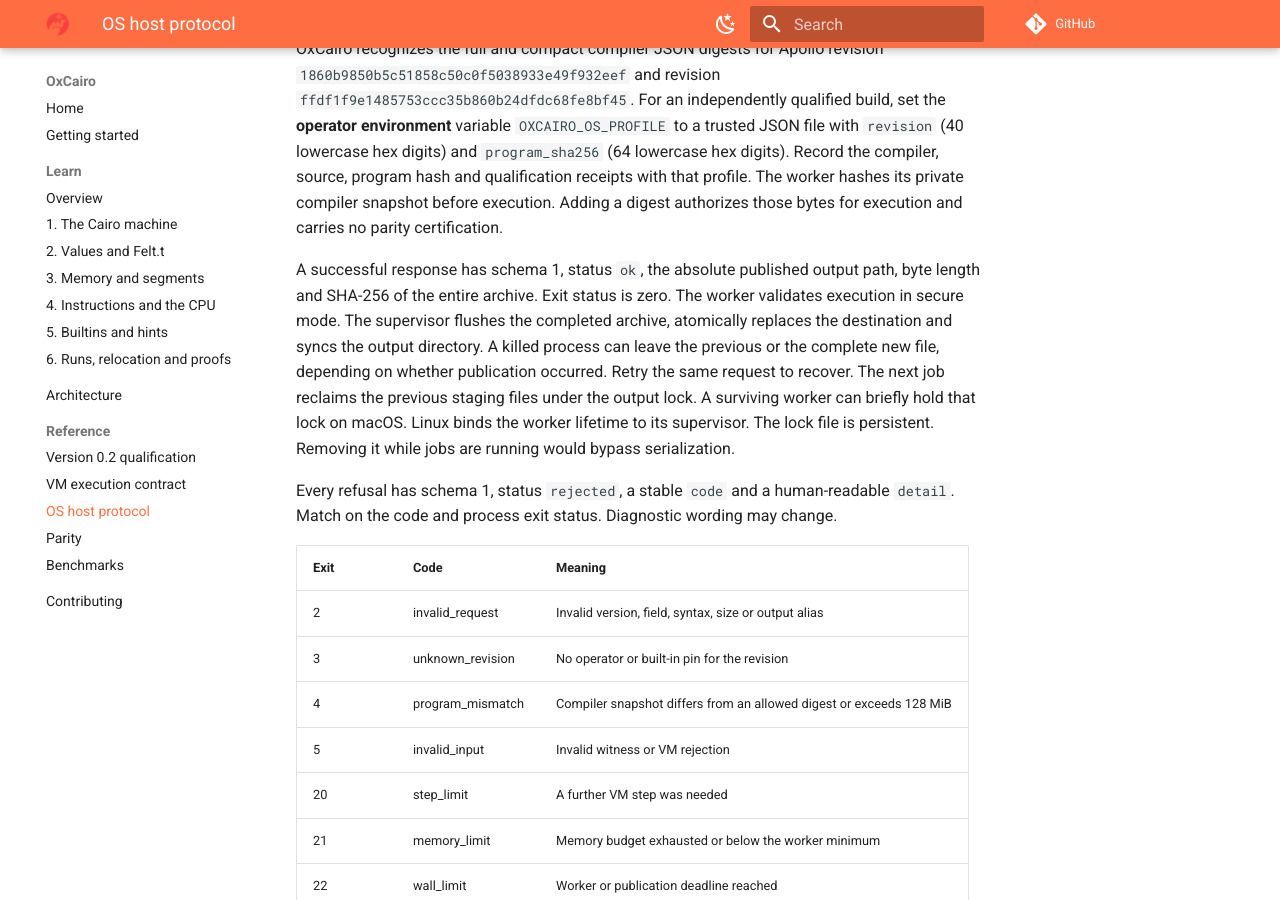
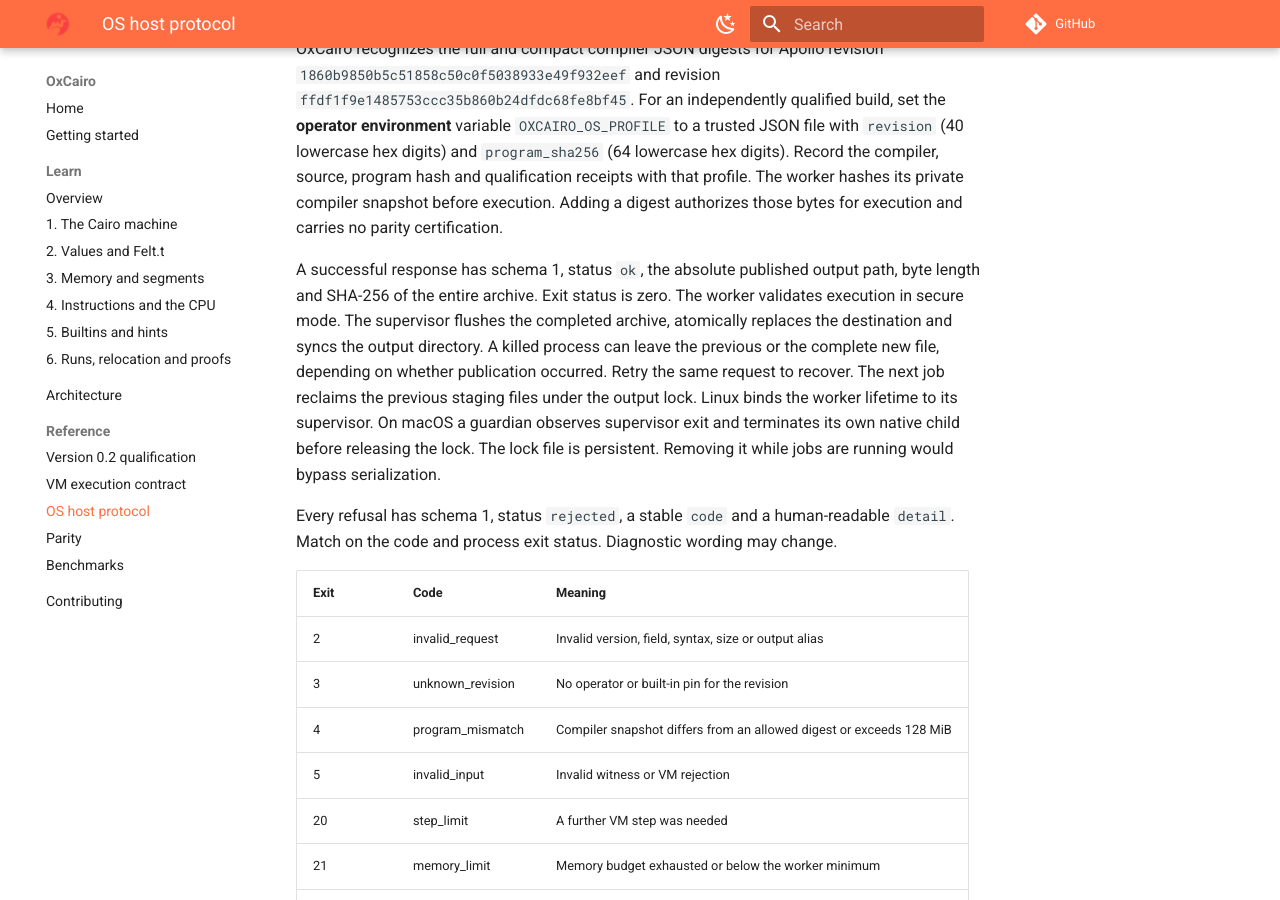
Before and after one commit to teddyjfpender/cairo-vm-ocaml, an MkDocs documentation site: the page built from docs/os-host.md, in a window 1280 px wide and 900 px high, scrolled down 739 px. Built offline with MkDocs 1.6.1 and Material for MkDocs 9.7.7, drawn with Linux system fonts in a browser that asks for light colours; comment, search, counter and statistics services are not loaded.

Commit message:
Reap native macOS workers after supervisor interruption

```diff
--- a/docs/os-host.md
+++ b/docs/os-host.md
@@ -19,7 +19,7 @@ The program is the compiled main OS for the named revision. The witness is the J
 
 OxCairo recognizes the full and compact compiler JSON digests for Apollo revision `1860b9850b5c51858c50c0f5038933e49f932eef` and revision `ffdf1f9e1485753ccc35b860b24dfdc68fe8bf45`. For an independently qualified build, set the **operator environment** variable `OXCAIRO_OS_PROFILE` to a trusted JSON file with `revision` (40 lowercase hex digits) and `program_sha256` (64 lowercase hex digits). Record the compiler, source, program hash and qualification receipts with that profile. The worker hashes its private compiler snapshot before execution. Adding a digest authorizes those bytes for execution and carries no parity certification.
 
-A successful response has schema 1, status `ok`, the absolute published output path, byte length and SHA-256 of the entire archive. Exit status is zero. The worker validates execution in secure mode. The supervisor flushes the completed archive, atomically replaces the destination and syncs the output directory. A killed process can leave the previous or the complete new file, depending on whether publication occurred. Retry the same request to recover. The next job reclaims the previous staging files under the output lock. A surviving worker can briefly hold that lock on macOS. Linux binds the worker lifetime to its supervisor. The lock file is persistent. Removing it while jobs are running would bypass serialization.
+A successful response has schema 1, status `ok`, the absolute published output path, byte length and SHA-256 of the entire archive. Exit status is zero. The worker validates execution in secure mode. The supervisor flushes the completed archive, atomically replaces the destination and syncs the output directory. A killed process can leave the previous or the complete new file, depending on whether publication occurred. Retry the same request to recover. The next job reclaims the previous staging files under the output lock. Linux binds the worker lifetime to its supervisor. On macOS a guardian observes supervisor exit and terminates its own native child before releasing the lock. The lock file is persistent. Removing it while jobs are running would bypass serialization.
 
 Every refusal has schema 1, status `rejected`, a stable `code` and a human-readable `detail`. Match on the code and process exit status. Diagnostic wording may change.
 
```
Also changed, not shown: 1 other file.
